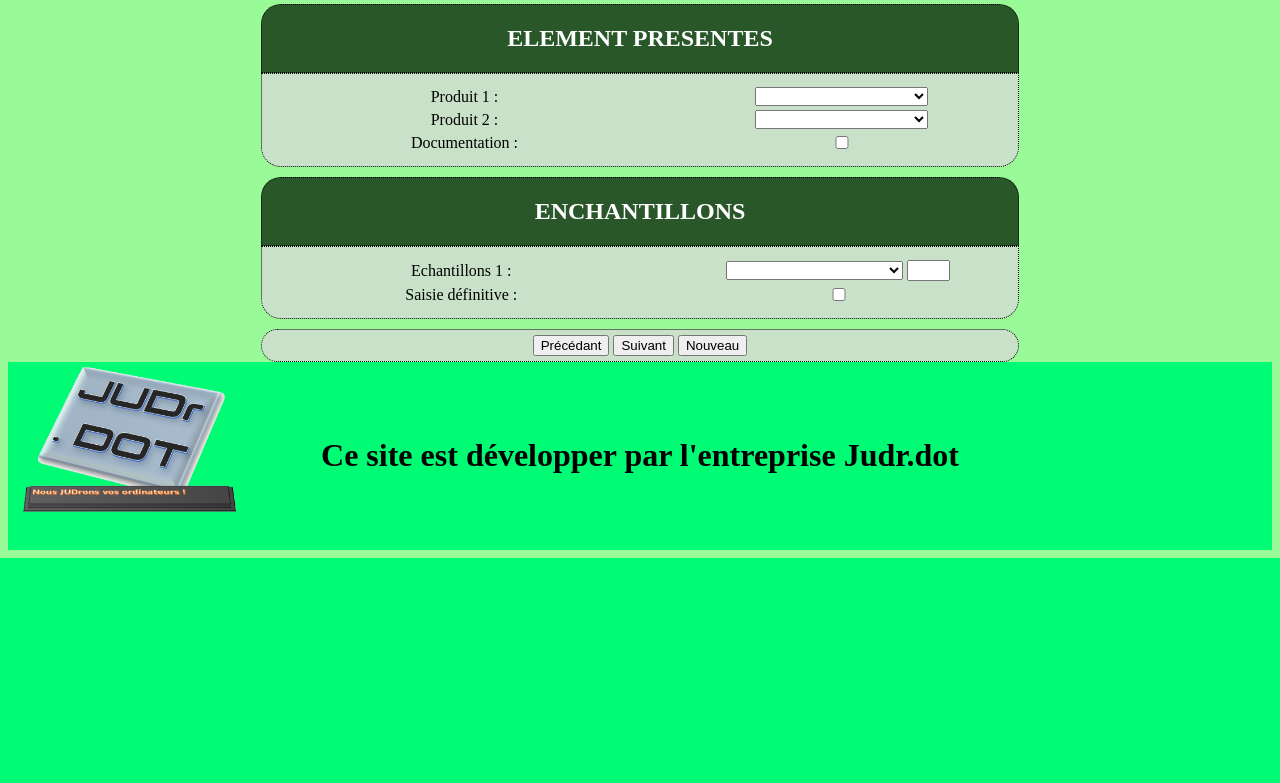
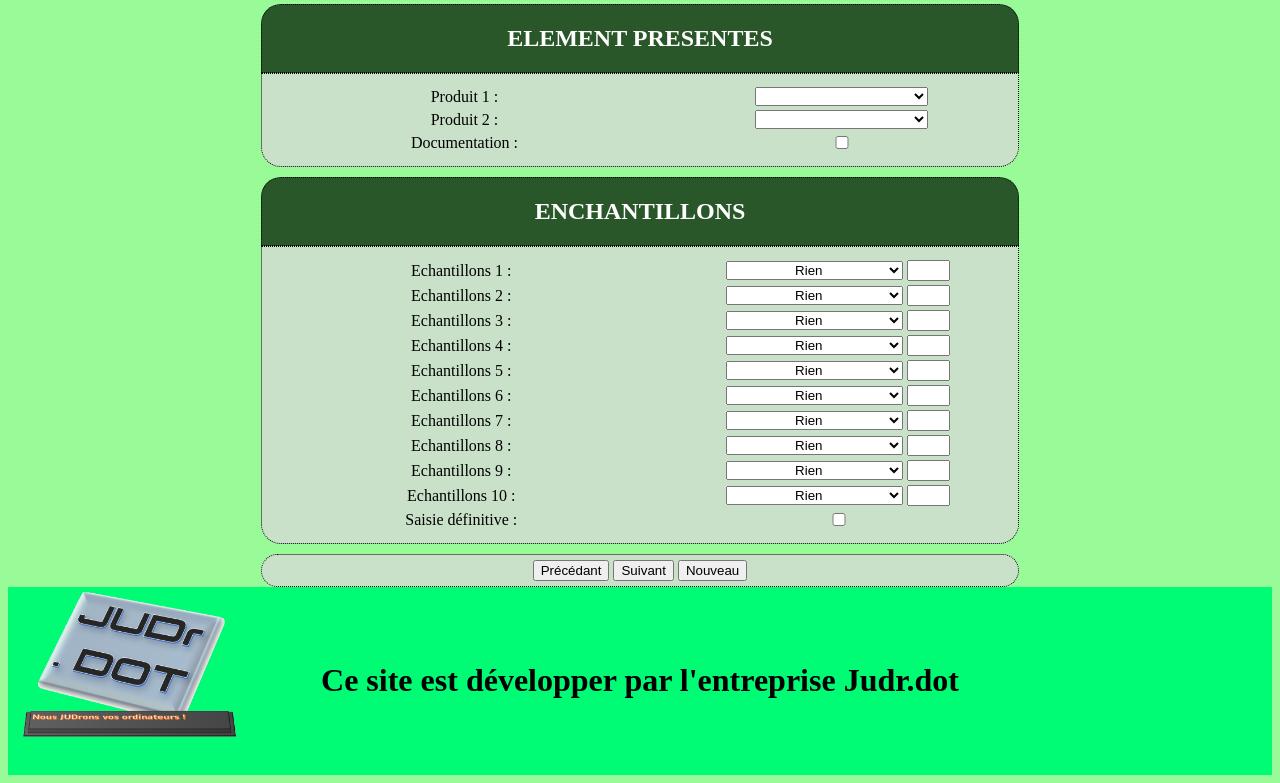
Before and after one commit to killian24000/Maquette_site, a PHP site: page /DepotFormulaire.php in a window 1280 px wide. Shown: the part 728-1511 px from the top of the page. Before the commit the page ends 1286 px from the top, so only its background shows below. Run offline with PHP 8.4, Linux system fonts and the light colour scheme; lists and menus that the app fills with data are empty.

Commit message:
Update formulaire

```diff
--- a/CSS/Formulaire.css
+++ b/CSS/Formulaire.css
@@ -68,6 +68,6 @@ td{
     text-align: center;
 }
 
-#NbEnchantillons1{
+.NbEnchantillons{
     width: 10%;
 }
--- a/DepotFormulaire.php
+++ b/DepotFormulaire.php
@@ -136,18 +136,22 @@
             </div>
             <div id="CorpSection">
                 <table>
-                    <tr>
-                        <!--Rendre l'affichage des echantillons dynamic en fonctionde si le medecin est nouveau ou non-->
-                        <td>
-                            Echantillons 1 :
-                        </td>
-                        <td>
-                            <select name="ListeEchantillons1" class="bouton" type="Slct_Echantillons1">
-                                <option value=""></option>
-                            </select>
-                            <input type="number" name="NbEchantillons1" id="NbEnchantillons1">
-                        </td>
-                    </tr>
+                    <?php
+                    for($i=1; $i<11; $i++){
+                        echo('
+                            <tr>
+                                <td>Echantillons '.$i.' :</td>
+                                <td>
+                                    <select name="ListeEchantillons'.$i.'" class="bouton" type="Slct_Echantillons'.$i.'">
+                                        <option value="">Rien</option>
+                                        <option value="">Prod1</option>
+                                    </select>
+                                    <input type="number" name="NbForEchantillons'.$i.'" class="NbEnchantillons" min=0 max=10>
+                                </td>
+                            </tr>
+                        ');
+                    }
+                    ?>
                     <tr>
                         <td>
                             Saisie définitive :
```
